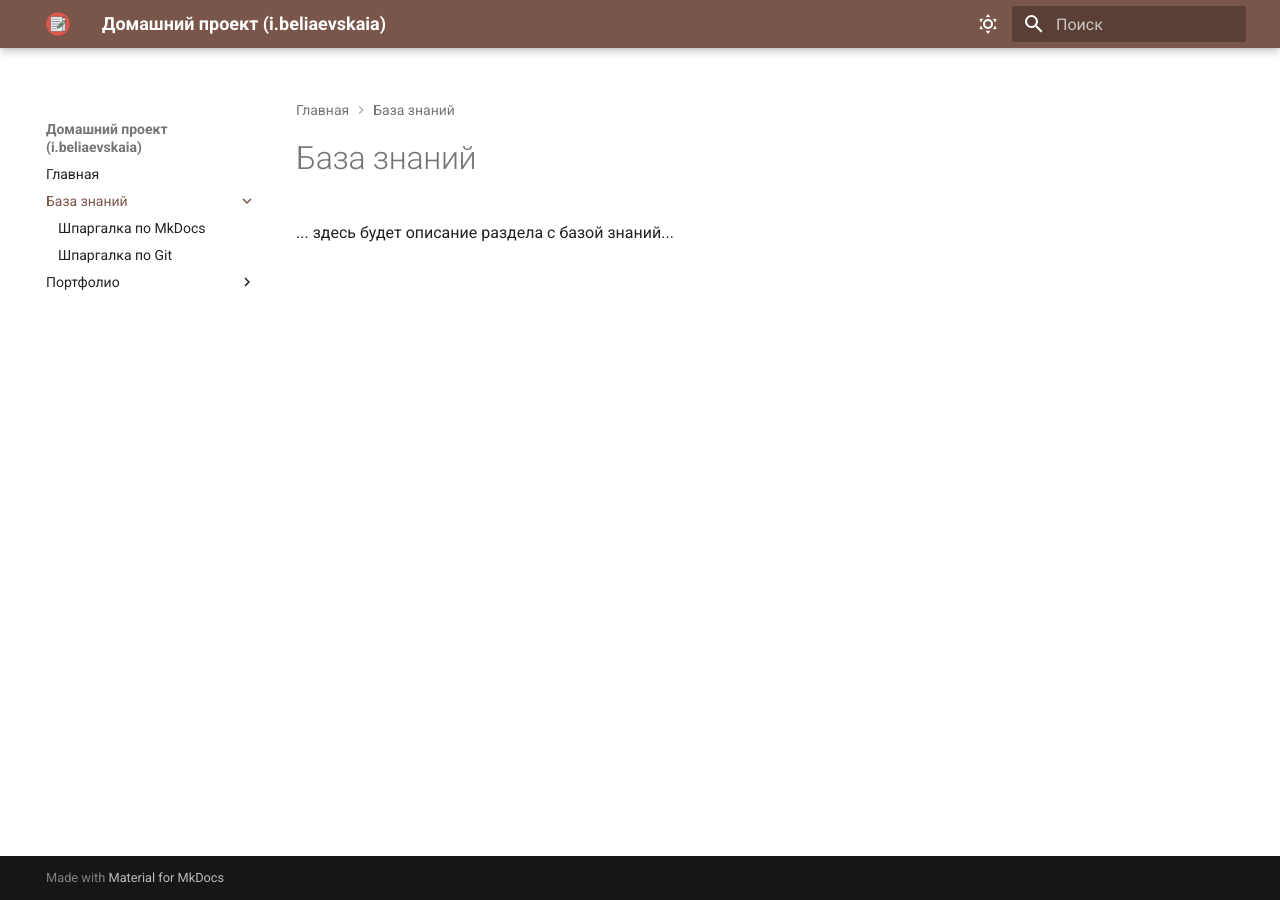
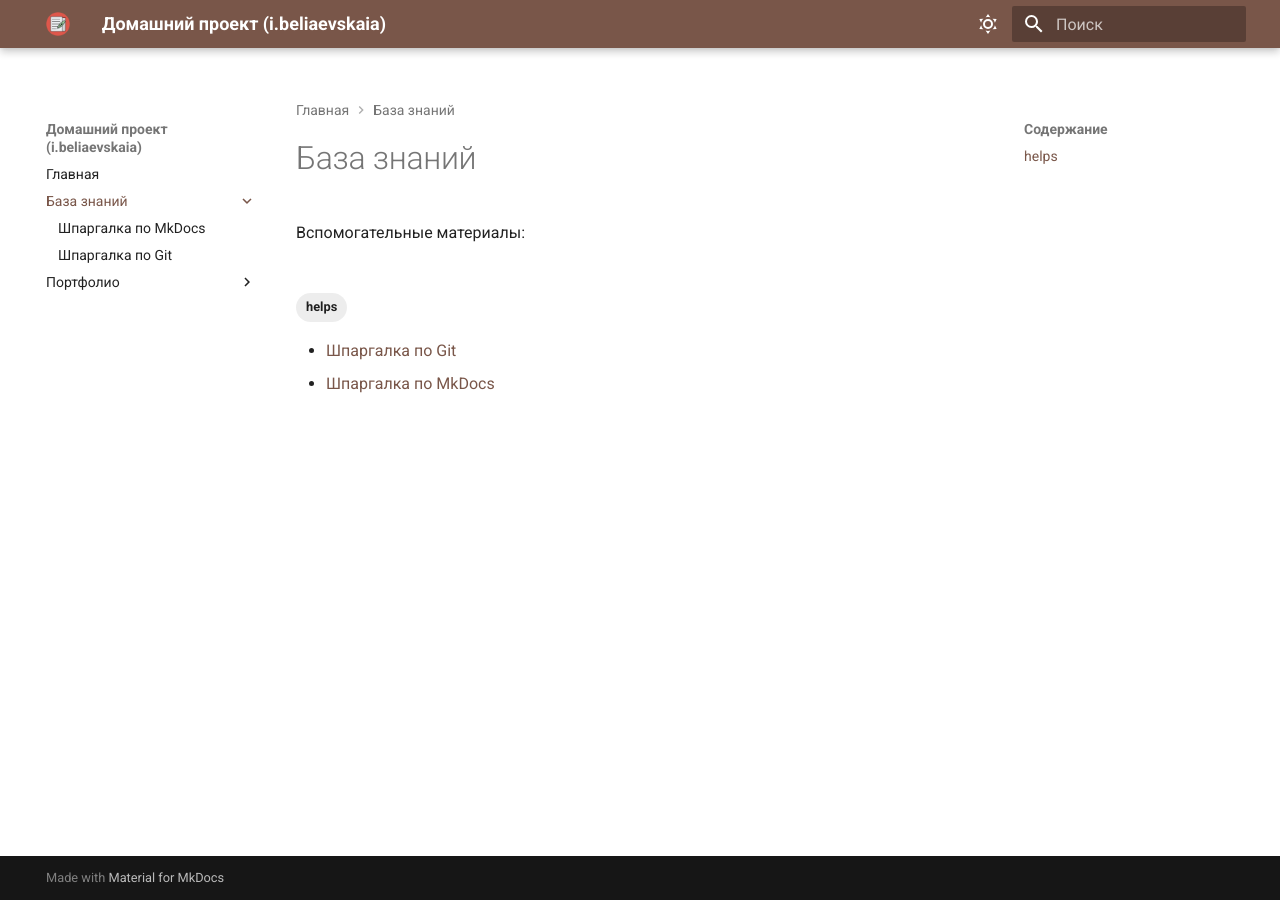
Before and after one commit to ibeliaevskaia/pet-project-bel, an MkDocs documentation site: the page built from docs/knowledge-base/index.md, in a window 1280 px wide. Built offline with MkDocs 1.6.1 and Material for MkDocs 9.7.7, drawn with Linux system fonts in a browser that asks for light colours.

Commit message:
добавила плагин тегов

```diff
--- a/docs/knowledge-base/index.md
+++ b/docs/knowledge-base/index.md
@@ -1,2 +1,3 @@
 # База знаний
-... здесь будет описание раздела с базой знаний...
+Вспомогательные материалы:
+<!-- material/tags { include: [helps] } -->
--- a/mkdocs.yml
+++ b/mkdocs.yml
@@ -69,3 +69,8 @@ markdown_extensions: # Расширения markdown
 
 plugins:
   - search # Плагин для подключения поиска на портале
+  - tags:
+      tags_allowed:
+      - helps
+      - портфолио
+      - manuals
```
Also changed, not shown: docs/knowledge-base/git-cheatsheet.md (+4 -0 lines), docs/knowledge-base/mkdocs-cheatsheet.md (+4 -0 lines), docs/portfolio/index.md (+2 -1 lines), docs/portfolio/instructions.md (+5 -0 lines).
